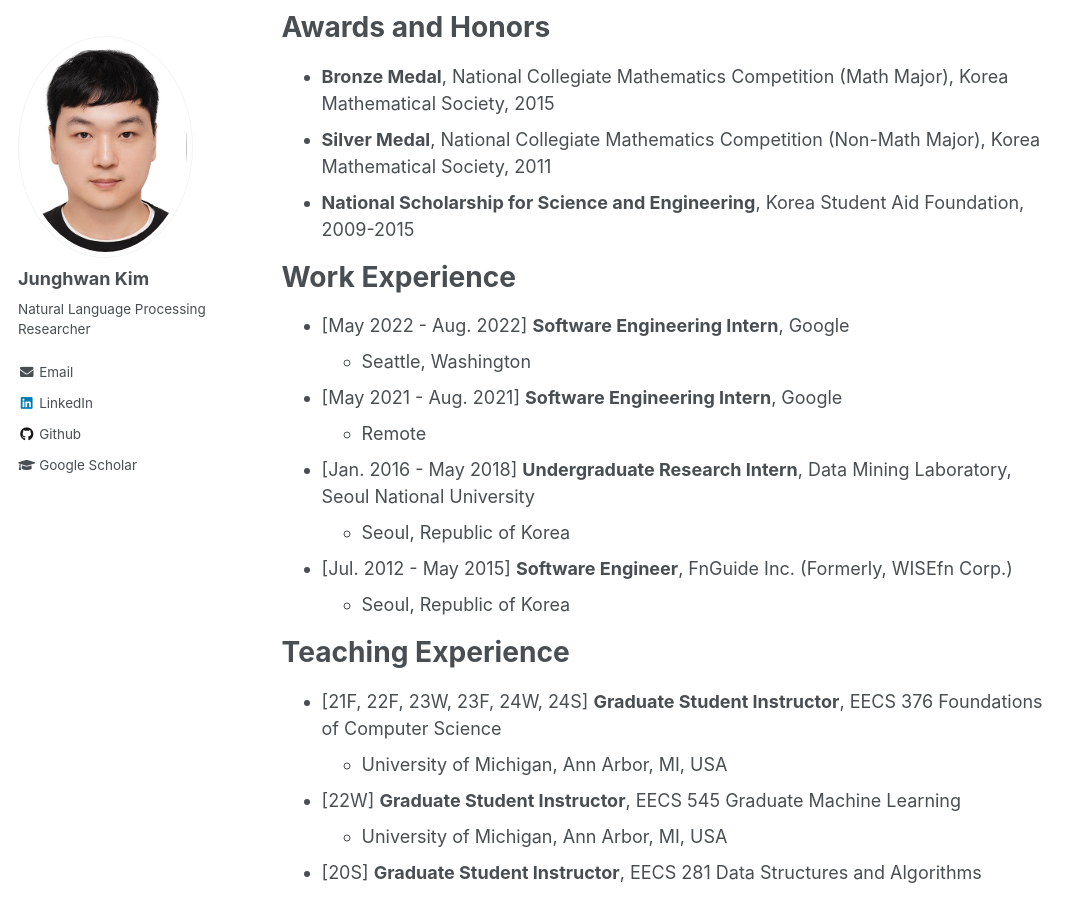
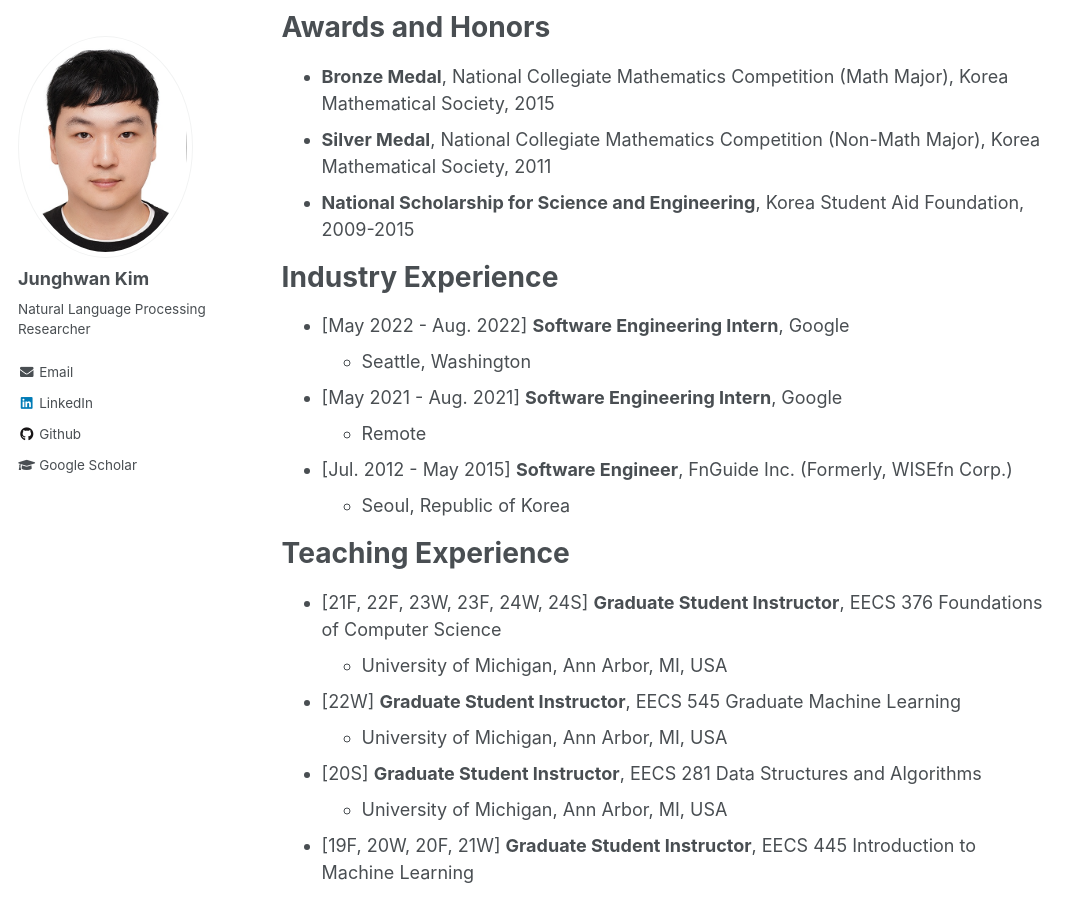
Before and after one commit to junghwanjkim/junghwanjkim.github.io, a Jekyll site: the page built from _pages/about.md, in a window 1280 px wide and 900 px high, scrolled down 1723 px. Shown: the whole window, without its empty margins (0-1087 px from the left). Built offline with Jekyll 4.4.1, drawn with Linux system fonts in a browser that asks for light colours.

Commit message:
Update work experience section

```diff
--- a/_pages/about.md
+++ b/_pages/about.md
@@ -39,14 +39,12 @@ Awards and Honors
 * **Silver Medal**, National Collegiate Mathematics Competition (Non-Math Major), Korea Mathematical Society, 2011
 * **National Scholarship for Science and Engineering**, Korea Student Aid Foundation, 2009-2015
 
-Work Experience
+Industry Experience
 ======
 * [May 2022 - Aug. 2022] **Software Engineering Intern**, Google
   * Seattle, Washington
 * [May 2021 - Aug. 2021] **Software Engineering Intern**, Google
   * Remote
-* [Jan. 2016 - May 2018] **Undergraduate Research Intern**, Data Mining Laboratory, Seoul National University
-  * Seoul, Republic of Korea
 * [Jul. 2012 - May 2015] **Software Engineer**, FnGuide Inc. (Formerly, WISEfn Corp.)
   * Seoul, Republic of Korea
 
```
